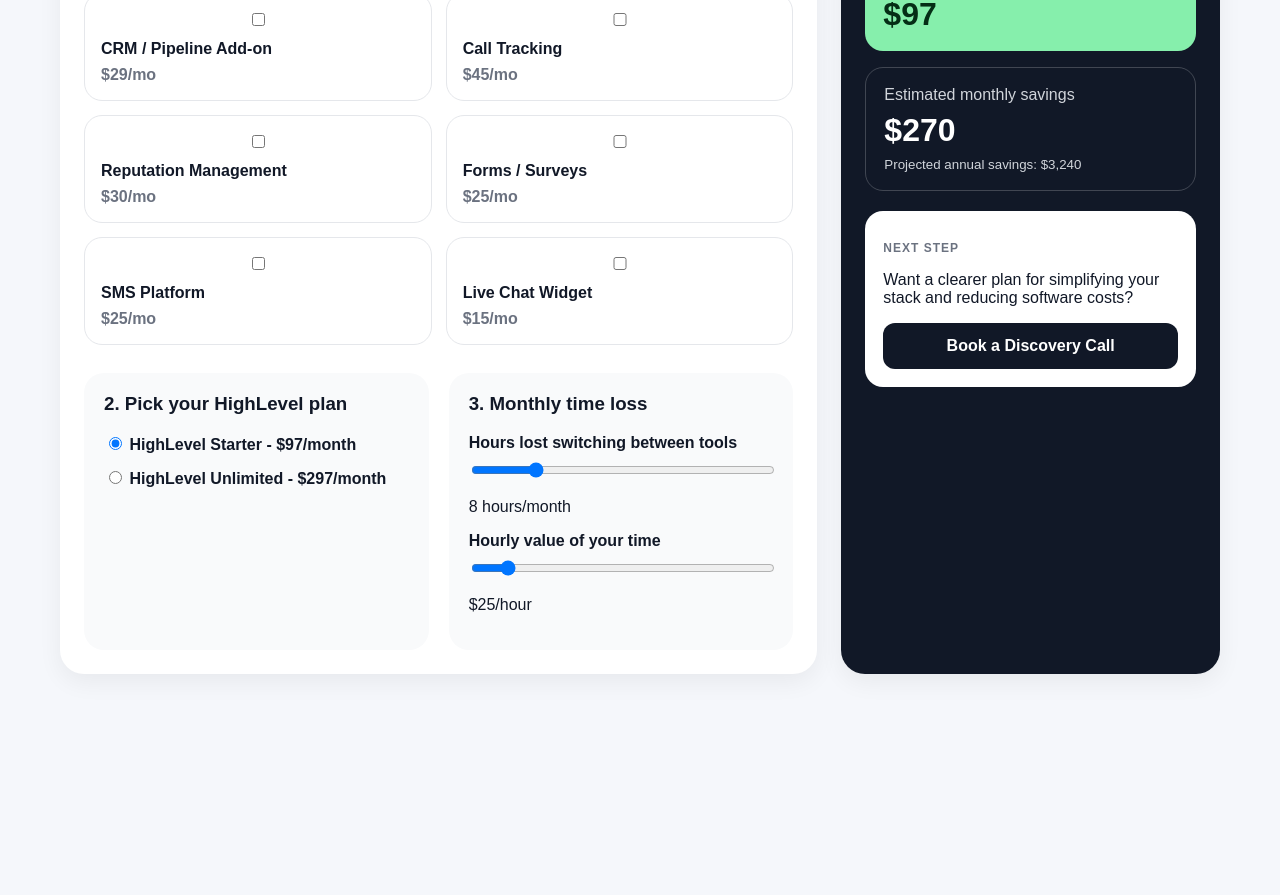
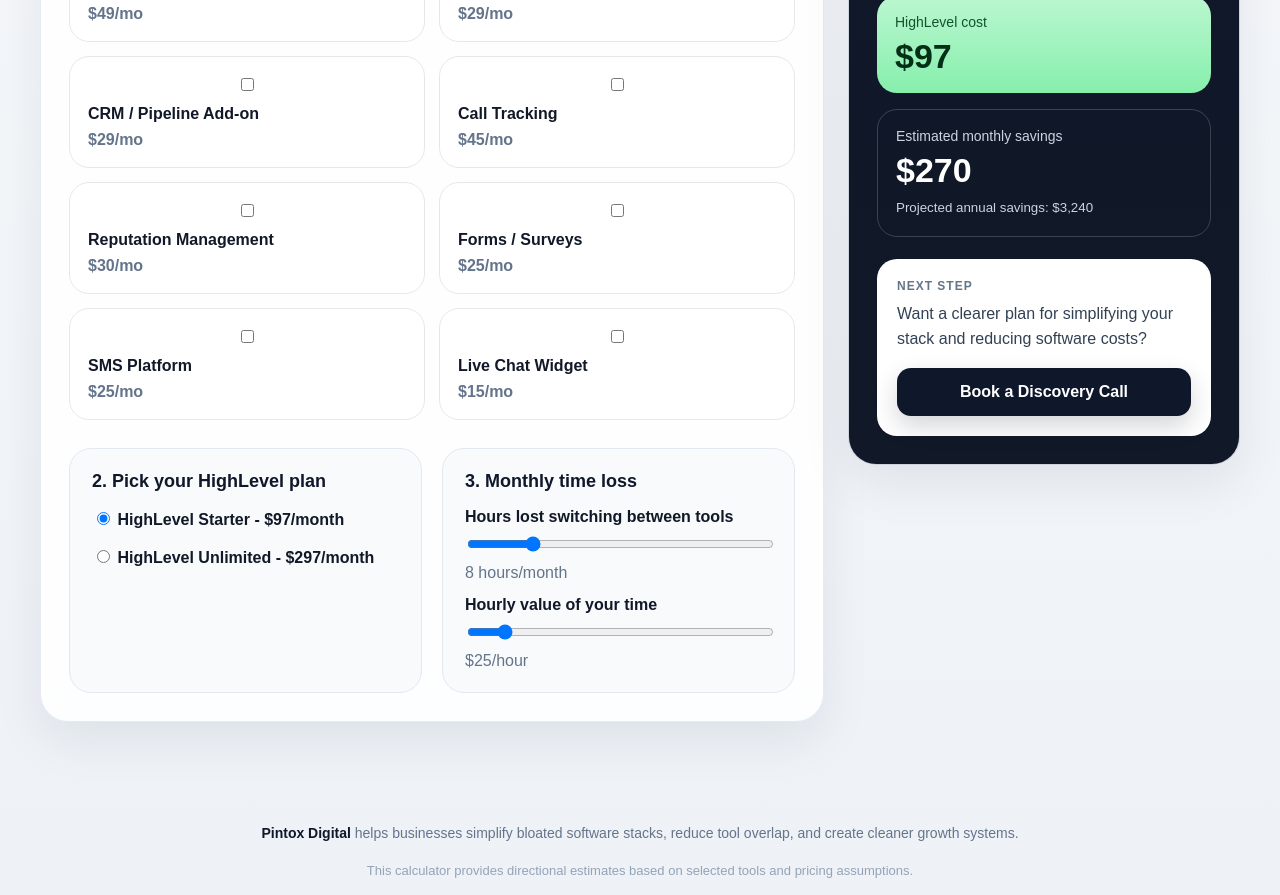
Before and after one commit to Hmukhi53/saas-cost-killer-calculator, a plain HTML site: page index.html in a window 1280 px wide. Shown: the part 725-1620 px from the top of the page. Before the commit the page ends 1439 px from the top, so only its background shows below. Drawn offline with Linux system fonts and the light colour scheme.

Commit message:
premium styling update

```diff
--- a/index.html
+++ b/index.html
@@ -162,6 +162,13 @@
     </div>
   </div>
 
+    </div>
+
+  <div class="trust-strip">
+    <p><strong>Pintox Digital</strong> helps businesses simplify bloated software stacks, reduce tool overlap, and create cleaner growth systems.</p>
+    <p class="footer-note">This calculator provides directional estimates based on selected tools and pricing assumptions.</p>
+  </div>
+
   <script src="script.js"></script>
 </body>
 </html>
--- a/style.css
+++ b/style.css
@@ -5,54 +5,64 @@
 body {
   margin: 0;
   font-family: Arial, sans-serif;
-  background: #f5f7fb;
+  background: linear-gradient(180deg, #f8fafc 0%, #eef2f7 100%);
   color: #111827;
 }
 
 .container {
-  max-width: 1200px;
+  max-width: 1240px;
   margin: 0 auto;
-  padding: 40px 20px;
+  padding: 56px 20px 72px;
 }
 
 .hero {
   text-align: center;
-  margin-bottom: 32px;
+  margin-bottom: 40px;
+  padding: 12px 0 8px;
 }
 
 .eyebrow {
+  display: inline-block;
   text-transform: uppercase;
   letter-spacing: 2px;
   font-size: 12px;
-  color: #6b7280;
-  margin-bottom: 12px;
+  color: #0f172a;
+  margin-bottom: 14px;
   font-weight: 700;
+  background: #e2e8f0;
+  padding: 8px 12px;
+  border-radius: 999px;
 }
 
 .hero h1 {
-  font-size: 42px;
-  margin: 0 0 16px;
+  font-size: 48px;
+  line-height: 1.1;
+  margin: 0 0 18px;
+  color: #0f172a;
 }
 
 .subtext {
-  max-width: 760px;
+  max-width: 820px;
   margin: 0 auto;
   font-size: 18px;
-  line-height: 1.6;
-  color: #4b5563;
+  line-height: 1.7;
+  color: #475569;
 }
 
 .layout {
   display: grid;
   grid-template-columns: 2fr 1fr;
   gap: 24px;
+  align-items: start;
 }
 
 .card {
-  background: #ffffff;
-  border-radius: 24px;
-  padding: 24px;
-  box-shadow: 0 8px 24px rgba(0, 0, 0, 0.06);
+  background: rgba(255, 255, 255, 0.88);
+  border: 1px solid rgba(226, 232, 240, 0.9);
+  border-radius: 28px;
+  padding: 28px;
+  box-shadow: 0 18px 50px rgba(15, 23, 42, 0.08);
+  backdrop-filter: blur(8px);
 }
 
 .section-header {
@@ -60,7 +70,7 @@
   justify-content: space-between;
   align-items: center;
   gap: 12px;
-  margin-bottom: 20px;
+  margin-bottom: 22px;
 }
 
 .section-header h2,
@@ -69,13 +79,20 @@
   margin-top: 0;
 }
 
+.section-header h2,
+.summary-card h2 {
+  font-size: 24px;
+  color: inherit;
+}
+
 .pill {
-  background: #eef2ff;
+  background: #e0e7ff;
   color: #3730a3;
   padding: 8px 14px;
   border-radius: 999px;
   font-size: 14px;
   font-weight: 700;
+  white-space: nowrap;
 }
 
 .tool-grid {
@@ -90,15 +107,17 @@
   flex-direction: column;
   gap: 8px;
   border: 1px solid #e5e7eb;
-  border-radius: 18px;
-  padding: 16px;
-  background: #fff;
+  border-radius: 20px;
+  padding: 18px;
+  background: #ffffff;
   cursor: pointer;
-  transition: 0.2s ease;
+  transition: transform 0.18s ease, border-color 0.18s ease, box-shadow 0.18s ease;
 }
 
 .tool-item:hover {
-  border-color: #9ca3af;
+  border-color: #94a3b8;
+  transform: translateY(-2px);
+  box-shadow: 0 12px 24px rgba(15, 23, 42, 0.08);
 }
 
 .tool-item input {
@@ -106,11 +125,12 @@
 }
 
 .tool-item span {
-  font-weight: 600;
+  font-weight: 700;
+  font-size: 16px;
 }
 
 .tool-item strong {
-  color: #6b7280;
+  color: #64748b;
 }
 
 .settings-grid {
@@ -120,15 +140,23 @@
 }
 
 .setting-box {
-  background: #f9fafb;
-  border-radius: 20px;
-  padding: 20px;
+  background: #f8fafc;
+  border: 1px solid #e2e8f0;
+  border-radius: 22px;
+  padding: 22px;
+}
+
+.setting-box h3 {
+  font-size: 18px;
+  margin-bottom: 16px;
+  color: #0f172a;
 }
 
 .plan-option {
   display: block;
   margin-bottom: 14px;
   font-weight: 600;
+  line-height: 1.5;
 }
 
 .setting-box label {
@@ -142,36 +170,46 @@
   width: 100%;
 }
 
+.setting-box p {
+  margin: 8px 0 0;
+  color: #64748b;
+}
+
 .summary-card {
-  background: #111827;
+  background: linear-gradient(180deg, #0f172a 0%, #111827 100%);
   color: white;
+  position: sticky;
+  top: 20px;
 }
 
 .summary-box {
   background: rgba(255, 255, 255, 0.08);
-  border-radius: 18px;
+  border-radius: 20px;
   padding: 18px;
   margin-bottom: 16px;
 }
 
 .summary-box p {
   margin: 0 0 8px;
-  color: #d1d5db;
+  color: #cbd5e1;
+  font-size: 14px;
 }
 
 .summary-box h3 {
   margin: 0;
-  font-size: 32px;
+  font-size: 34px;
+  line-height: 1.1;
 }
 
 .summary-box small {
   display: block;
   margin-top: 8px;
-  color: #d1d5db;
+  color: #cbd5e1;
+  line-height: 1.5;
 }
 
 .highlight {
-  background: #86efac;
+  background: linear-gradient(180deg, #bbf7d0 0%, #86efac 100%);
   color: #052e16;
 }
 
@@ -180,42 +218,71 @@
 }
 
 .outline {
-  border: 1px solid rgba(255, 255, 255, 0.2);
+  border: 1px solid rgba(255, 255, 255, 0.18);
   background: transparent;
 }
 
 .cta-box {
   background: white;
   color: #111827;
-  border-radius: 18px;
-  padding: 18px;
-  margin-top: 20px;
+  border-radius: 20px;
+  padding: 20px;
+  margin-top: 22px;
 }
 
 .mini-title {
   font-size: 12px;
   text-transform: uppercase;
   letter-spacing: 1px;
-  color: #6b7280;
+  color: #64748b;
   font-weight: 700;
-  margin-bottom: 8px;
+  margin: 0 0 8px;
 }
 
-.cta-box button {
+.cta-box p:not(.mini-title) {
+  margin: 0;
+  line-height: 1.6;
+  color: #334155;
+}
+
+.cta-button {
+  display: block;
   width: 100%;
-  padding: 14px;
-  border: none;
-  border-radius: 12px;
-  background: #111827;
+  padding: 15px 16px;
+  border-radius: 14px;
+  background: #0f172a;
   color: white;
   font-size: 16px;
   font-weight: 700;
-  cursor: pointer;
-  margin-top: 14px;
+  text-decoration: none;
+  text-align: center;
+  margin-top: 16px;
+  transition: transform 0.18s ease, opacity 0.18s ease, box-shadow 0.18s ease;
+  box-shadow: 0 10px 24px rgba(15, 23, 42, 0.18);
 }
 
-.cta-box button:hover {
-  opacity: 0.92;
+.cta-button:hover {
+  opacity: 0.96;
+  transform: translateY(-1px);
+}
+
+.trust-strip {
+  margin-top: 28px;
+  text-align: center;
+  color: #64748b;
+  font-size: 14px;
+  line-height: 1.7;
+  padding: 0 10px;
+}
+
+.trust-strip strong {
+  color: #0f172a;
+}
+
+.footer-note {
+  margin-top: 12px;
+  font-size: 13px;
+  color: #94a3b8;
 }
 
 @media (max-width: 900px) {
@@ -228,24 +295,19 @@
     grid-template-columns: 1fr;
   }
 
+  .summary-card {
+    position: static;
+  }
+
   .hero h1 {
-    font-size: 32px;
+    font-size: 34px;
+  }
+
+  .subtext {
+    font-size: 16px;
+  }
+
+  .card {
+    padding: 22px;
   }
 }
-.cta-button {
-  display: block;
-  width: 100%;
-  padding: 14px;
-  border-radius: 12px;
-  background: #111827;
-  color: white;
-  font-size: 16px;
-  font-weight: 700;
-  text-decoration: none;
-  text-align: center;
-  margin-top: 14px;
-}
-
-.cta-button:hover {
-  opacity: 0.92;
-}
```
